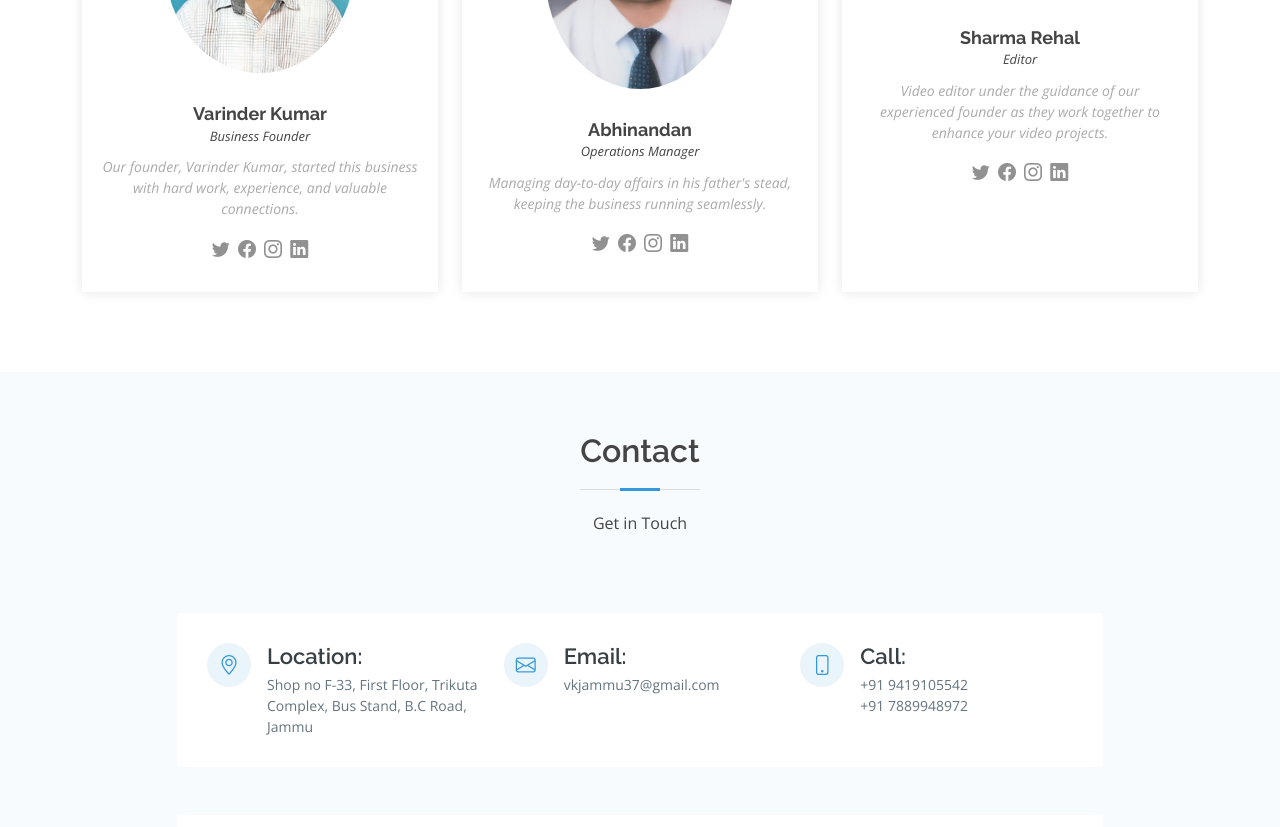
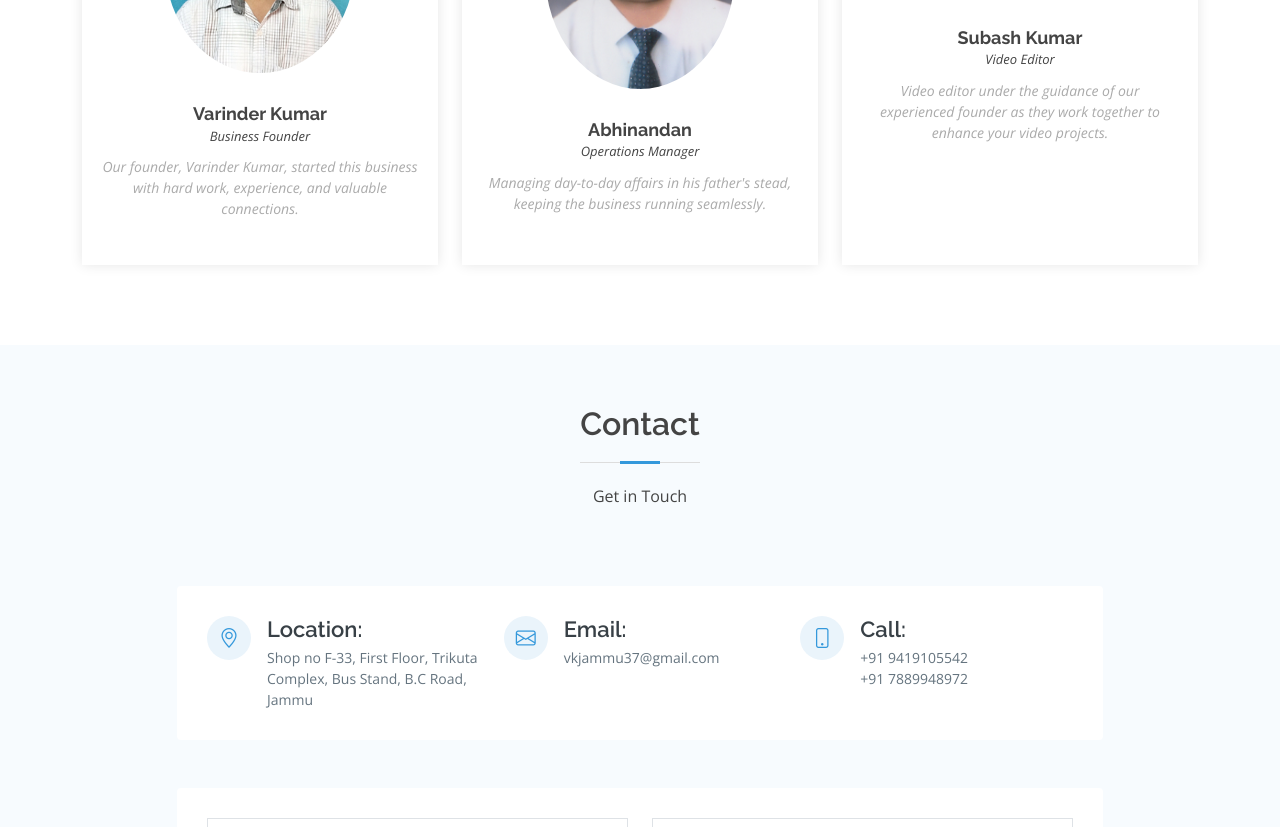
Before and after one commit to sabhisharma-ise/vk-video-vision, a plain HTML site: page index.html in a window 1280 px wide. Shown: the part 5260-6087 px from the top of the page. Drawn offline with nearby package versions, Linux system fonts and the light colour scheme.

Commit message:
Some updates + Sharma photo

```diff
--- a/index.html
+++ b/index.html
@@ -69,9 +69,9 @@
       </nav><!-- .navbar -->
 
       <div class="header-social-links d-flex align-items-center">
-        <a href="#" class="twitter"><i class="bi bi-twitter"></i></a>
-        <a href="#" class="facebook"><i class="bi bi-facebook"></i></a>
-        <a href="#" class="instagram"><i class="bi bi-instagram"></i></a>
+        <a href="https://twitter.com/VKVideoVision" class="twitter"><i class="bi bi-twitter"></i></a>
+        <a href="https://www.facebook.com/vkvideovisionjammu/" class="facebook"><i class="bi bi-facebook"></i></a>
+        <a href="https://www.instagram.com/vkvideovisionjammu/" class="instagram"><i class="bi bi-instagram"></i></a>
         <!-- <a href="#" class="linkedin"><i class="bi bi-linkedin"></i></i></a> -->
       </div>
 
@@ -591,10 +591,10 @@
                 Our founder, Varinder Kumar, started this business with hard work, experience, and valuable connections.
               </p>
               <div class="social">
-                <a href=""><i class="bi bi-twitter"></i></a>
-                <a href=""><i class="bi bi-facebook"></i></a>
-                <a href=""><i class="bi bi-instagram"></i></a>
-                <a href=""><i class="bi bi-linkedin"></i></a>
+                <!-- <a href="https://twitter.com/VKVideoVision"><i class="bi bi-twitter"></i></a> -->
+                <!-- <a href="https://www.facebook.com/vkvideovisionjammu/"><i class="bi bi-facebook"></i></a> -->
+                <!-- <a href="https://www.instagram.com/vkvideovisionjammu/"><i class="bi bi-instagram"></i></a> -->
+                <!-- <a href=""><i class="bi bi-linkedin"></i></a> -->
               </div>
             </div>
           </div>
@@ -608,10 +608,10 @@
                 Managing day-to-day affairs in his father's stead, keeping the business running seamlessly.
               </p>
               <div class="social">
-                <a href=""><i class="bi bi-twitter"></i></a>
-                <a href=""><i class="bi bi-facebook"></i></a>
-                <a href=""><i class="bi bi-instagram"></i></a>
-                <a href=""><i class="bi bi-linkedin"></i></a>
+                <!-- <a href=""><i class="bi bi-twitter"></i></a> -->
+                <!-- <a href=""><i class="bi bi-facebook"></i></a> -->
+                <!-- <a href=""><i class="bi bi-instagram"></i></a> -->
+                <!-- <a href=""><i class="bi bi-linkedin"></i></a> -->
               </div>
             </div>
           </div>
@@ -619,16 +619,16 @@
           <div class="col-lg-4 col-md-6 d-flex align-items-stretch">
             <div class="member">
               <img src="assets/img/team/team-3.jpg" alt="">
-              <h4>Sharma Rehal</h4>
-              <span>Editor</span>
+              <h4>Subash Kumar</h4>
+              <span>Video Editor</span>
               <p>
                 Video editor under the guidance of our experienced founder as they work together to enhance your video projects.
               </p>
               <div class="social">
-                <a href=""><i class="bi bi-twitter"></i></a>
-                <a href=""><i class="bi bi-facebook"></i></a>
-                <a href=""><i class="bi bi-instagram"></i></a>
-                <a href=""><i class="bi bi-linkedin"></i></a>
+                <!-- <a href=""><i class="bi bi-twitter"></i></a> -->
+                <!-- <a href=""><i class="bi bi-facebook"></i></a> -->
+                <!-- <a href=""><i class="bi bi-instagram"></i></a> -->
+                <!-- <a href=""><i class="bi bi-linkedin"></i></a> -->
               </div>
             </div>
           </div>
```
Also changed, not shown: assets/img/team/Sharma2.jpg (added), 3 other files.
